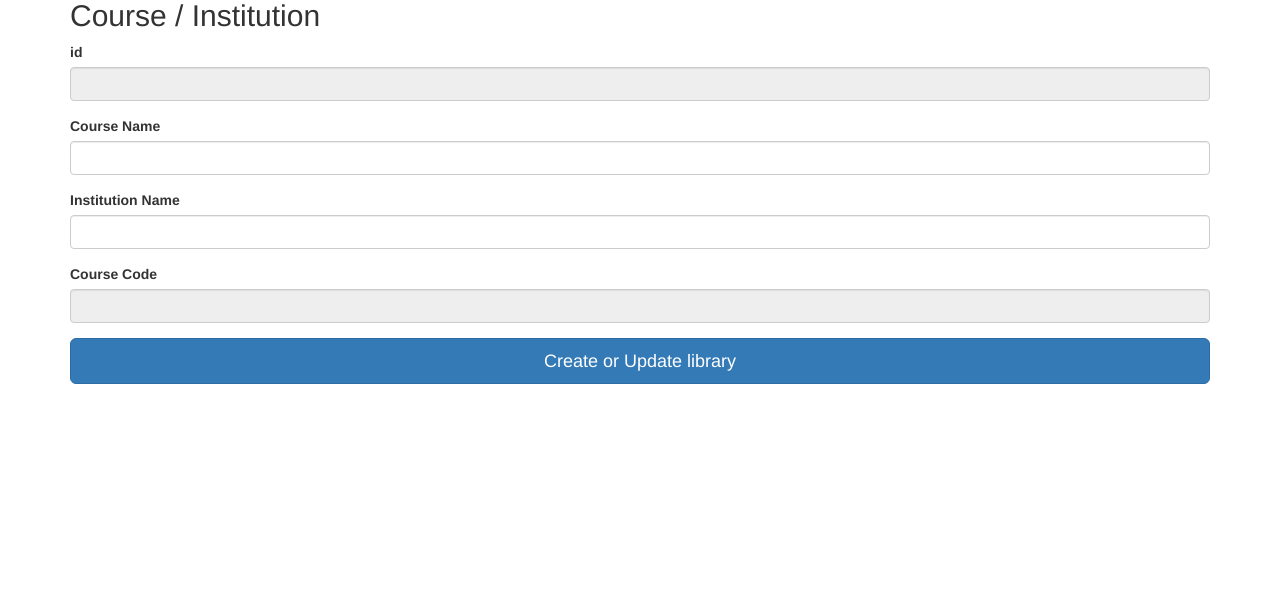
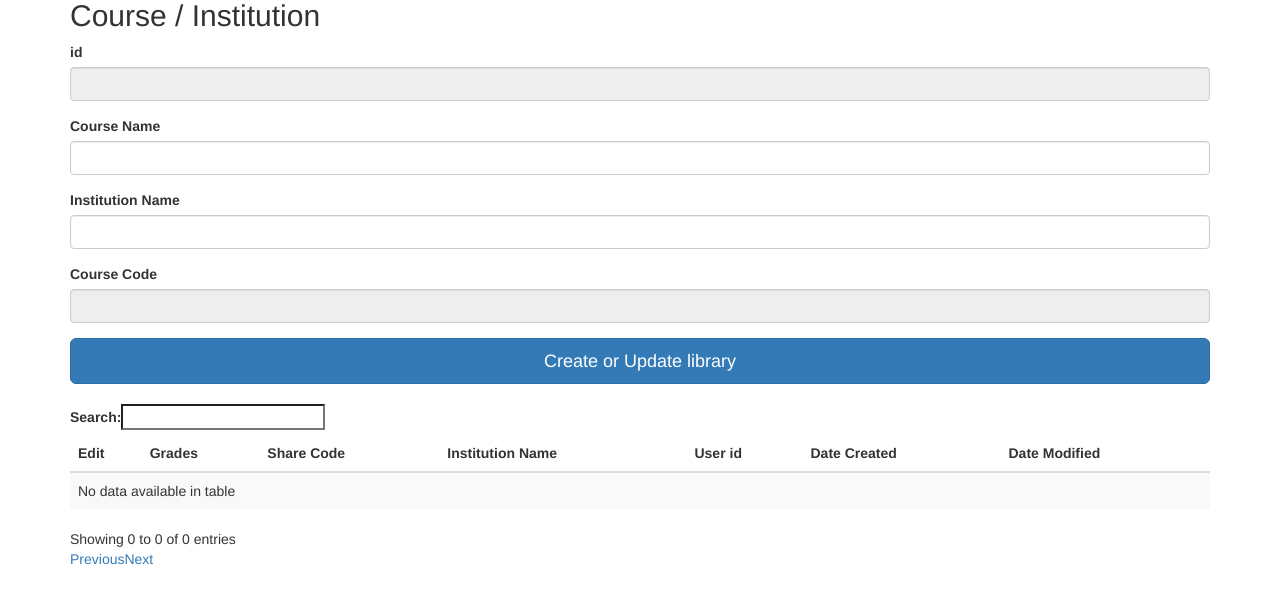
Before and after one commit to pacod8/programacionWebServidor, a Flask app: page /course/course in a window 1280 px wide. Shown: the part 93-697 px from the top of the page. Run offline with Flask 2, Linux system fonts and the light colour scheme; the visitor is signed in with stand-in values (Sample User, id 1); data comes from the database, SQL or seed files in the repository; data that the repository does not hold is empty; parts of the project's set-up code (start-up, migrations or seed data) failed here and were passed over; some libraries are stand-ins or nearby versions.

Commit message:
creando tabla course 0.2

```diff
--- a/admin.py
+++ b/admin.py
@@ -4,7 +4,7 @@ from wtforms import PasswordField
 from flask_admin.contrib.sqla import ModelView
 from werkzeug.security import generate_password_hash
 from flask_admin.menu import MenuLink
-from models import User, get_db
+from models import User, Course, get_db
 db = get_db()
 
 class AdminView(AdminIndexView):
@@ -46,6 +46,7 @@ def init_admin(app):
         admin = Admin(template_mode="bootstrap3",index_view=AdminView())
         admin.init_app(app)
         admin.add_view(UserAdmin(User,db.session))
+        admin.add_view(ProtectedView(Course,db.session))
         admin.add_link(MenuLink(name="Logout", url="/logout"))
         admin.add_link(MenuLink(name="Go back", url="/"))
     return admin
--- a/module001/module001.py
+++ b/module001/module001.py
@@ -36,8 +36,17 @@ def module001_course():
                     course.name = newname + '-' + course.code
                 db.session.commit()
                 flash("Course created successfully with code: {}".format(course.code))
+            else: # EJERCICIO - IMPLEMENTAR EL UPDATE DE institution_name y name - HASTA LAS 13:25
+                pass
+    elif ('rowid' in request.args):
+        course = Course.query.get(request.args['rowid'])
+        if not course or course.user_id != current_user.id:
+            flash('Error retrieving data for the course {}'.format(request.args['rowid']))
+        else:
+            form = CourseForm(id=course.id, name=course.name.replace('-' + course.code,''), institution_name = course.institution_name, code=course.code)
 
-    return render_template("module001_course.html",module="module001", form=form)
+    courses = Course.query.filter_by(user_id=current_user.id)
+    return render_template("module001_course.html",module="module001", form=form, rows=courses)
 
 @module001.route('/test')
 def module001_test():
--- a/module001/templates/module001_course.html
+++ b/module001/templates/module001_course.html
@@ -13,5 +13,53 @@
 
        <button class="btn btn-lg btn-primary btn-block" type="submit"> Create or Update library </button>
        </form>
+
+    <br>
+      <div class="table-responsive">
+        <table id="myTable" class="table table-striped">
+          <thead>
+            <tr>
+              <th>Edit</th>
+              <th>Grades</th>
+              <th>Share Code</th>
+              <th>Institution Name</th>
+              <th>User id</th>
+              <th>Date Created</th>
+              <th>Date Modified</th>
+
+            </tr>
+          </thead>
+          <tbody>
+            {% for row in rows %}
+            <tr>
+               <td> <a><form action="{{url_for('module001.module001_course')}}" method="GET">
+                   <input type="submit" value={{ row.id }} name="rowid">
+               </form> </a></td>
+
+               <td> <a><form action="" method="GET">
+                   <input type="hidden" value={{ row.id }} name="rowid">
+                   <input type="submit" value={{ row.name }} name="coursename">
+               </form> </a></td>
+
+               <td> <a><form action="" method="GET">
+                   <input type="hidden" value={{ row.id }} name="rowid">
+                   <input type="hidden" value="course" name="itemtype">
+                   <input type="submit" value={{ row.code }} name="code">
+               </form> </a></td>
+
+                <td>{{ row.institution_name }}</td>
+
+                <td> <a><form action="/profile" method="GET">
+                   <input type="submit" value={{ row.user_id }} name="rowid">
+               </form> </a></td>
+                <td>{{ row.date_created }}</td>
+                <td>{{ row.date_modified }}</td>
+
+            </tr>
+            {% endfor %}
+          </tbody>
+        </table>
+      </div>
     </div>
+
 {% endblock %}
--- a/templates/base.html
+++ b/templates/base.html
@@ -50,5 +50,32 @@
         {% endfor%}
     </div>
 
+
+
     {% block content %} {% endblock %}
+
+
+    <script type="text/javascript" src="https://cdn.datatables.net/1.10.24/js/jquery.dataTables.min.js"></script>
+    <script type="text/javascript" src="https://cdn.datatables.net/buttons/1.7.0/js/dataTables.buttons.min.js"></script>
+    <script type="text/javascript" src="https://cdnjs.cloudflare.com/ajax/libs/jszip/3.1.3/jszip.min.js"></script>
+    <script type="text/javascript" src="https://cdnjs.cloudflare.com/ajax/libs/pdfmake/0.1.53/pdfmake.min.js"></script>
+    <script type="text/javascript" src="https://cdnjs.cloudflare.com/ajax/libs/pdfmake/0.1.53/vfs_fonts.js"></script>
+    <script type="text/javascript" src="https://cdn.datatables.net/buttons/1.7.0/js/buttons.html5.min.js"></script>
+
+	<script>
+		$(document).ready(function() {
+			$('#myTable').DataTable({
+			    "colReorder": true,
+			    responsive: true,
+                dom: 'Bfrtip',
+                buttons: [
+                    'copyHtml5',
+                    'excelHtml5',
+                    'csvHtml5',
+                    'pdfHtml5'
+                ]
+			});
+		} );
+    </script>
+
 </body>
```
